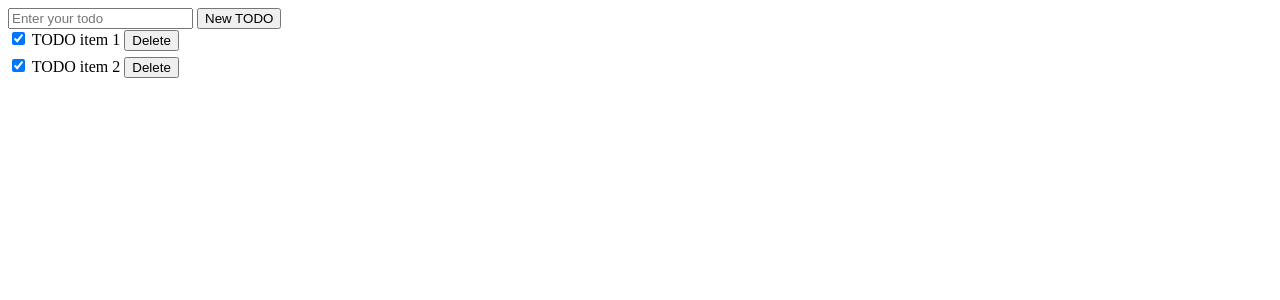
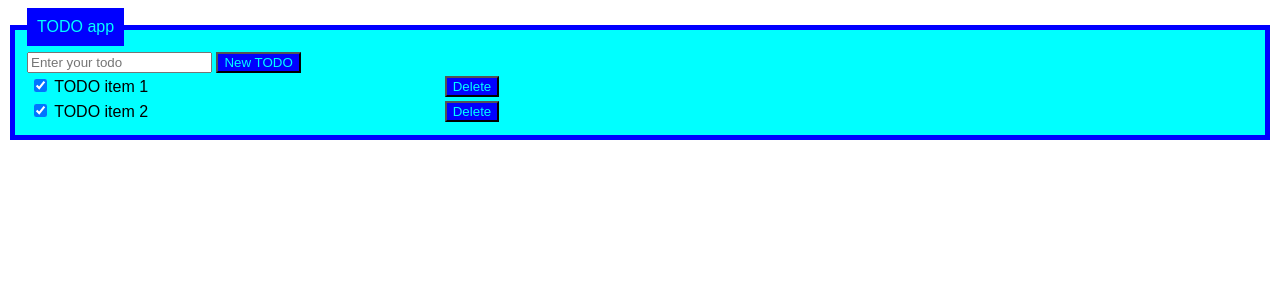
Before and after one commit to GRO4T/dev_ops_GCP_terraform_on_compute_engine_TODO_app, a PHP site: page / in a window 1280 px wide. Shown: the top 300 px of the page. Run offline with PHP 8.4, Linux system fonts and the light colour scheme.

Commit message:
Added CSS

```diff
--- a/index.php
+++ b/index.php
@@ -13,28 +13,38 @@ if (file_exists('todo.json')) {
     <meta charset="UTF-8">
     <meta http-equiv="Content-Type" content="text/html" />
     <title>TODO app</title>
+    <link rel="stylesheet" href="styles.css">
 </head>
 <body>
+    <fieldset>
+        <legend>TODO app</legend>
+
         <form action="new_todo.php" method="post">
             <input type="text" name="todo_name" placeholder="Enter your todo">
             <button>New TODO</button>
         </form>
 
+        <table>
             <?php foreach ($todos as $todoName => $todo): ?>
-    <div style="margin-bottom: 5px;">
-        <form style="display: inline-block" action="change_status.php" method="post">
+                    <tr>
+                        <td>
+                            <form action="change_status.php" method="post">
                                 <input type="hidden" name="todo_name" value="<?php echo $todoName ?>">
                                 <input type="checkbox"
                                     onChange="this.form.submit()"
                                     <?php echo $todo['completed'] ? 'checked' : '' ?>>
                             </form>
                             <?php echo $todoName ?>
-        <form style="display: inline-block" action="delete.php" method="post">
+                        </td>
+                        <td>
+                            <form action="delete.php" method="post">
                                 <input type="hidden" name="todo_name" value="<?php echo $todoName ?>">
                                 <button>Delete</button>
                             </form>
-    </div>
+                        </td>
+                    </tr>
             <?php endforeach ?>
-
+        </table>
+    </fieldset>
 </body>
 </html>
--- /dev/null
+++ b/styles.css
@@ -0,0 +1,27 @@
+html {
+  font-family: sans-serif;
+}
+
+fieldset {
+    background: cyan;
+    border: 5px solid blue;
+}
+
+legend {
+    padding: 10px;
+    background: blue;
+    color: cyan;
+}
+
+button {
+    background: blue;
+    color: cyan;
+}
+
+table {
+    width: 50%;
+}
+
+form {
+    display: inline-block;
+}
```
Also changed, not shown: 6 other files. Lines whose indentation alone changed are shown as unchanged.
